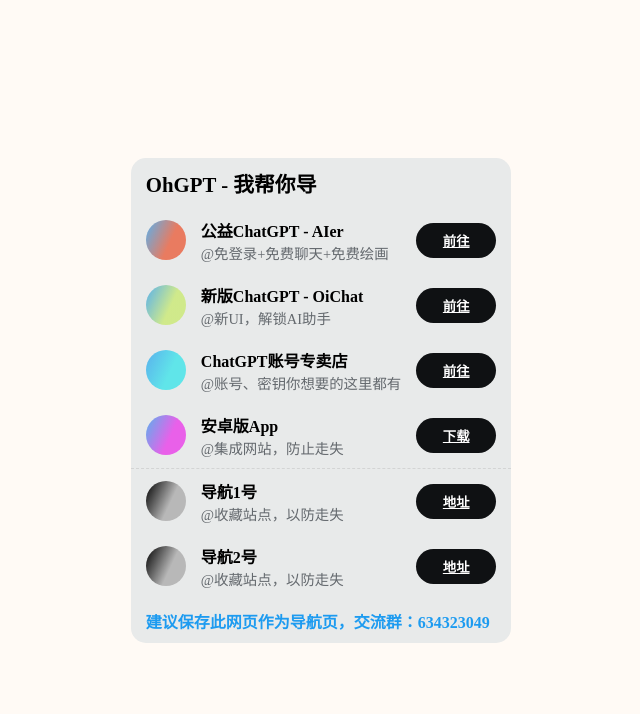
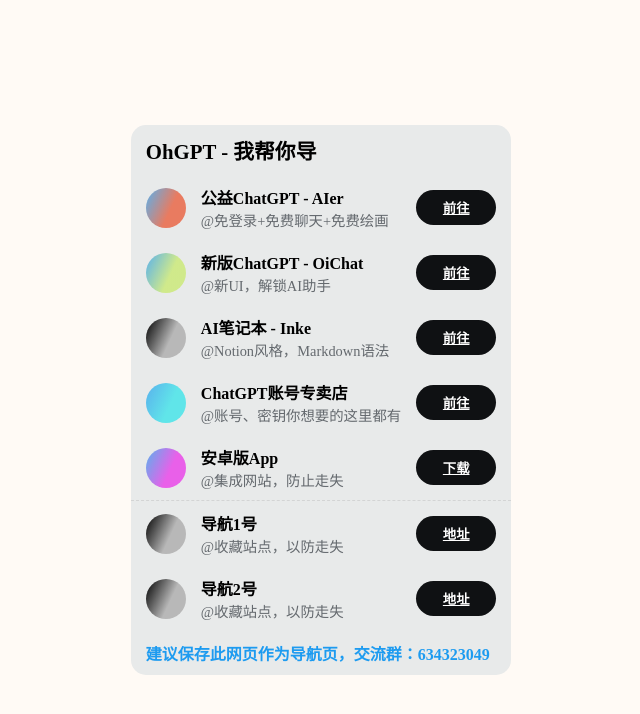
Before and after one commit to gcloudlab/chat-proxy, a website: page index.html in a window 1280 px wide. Shown: the whole page, without its empty margins (319-959 px from the left). Drawn offline with Linux system fonts and the light colour scheme.

Commit message:
Update index.html

```diff
--- a/index.html
+++ b/index.html
@@ -213,6 +213,18 @@
             </div>
           </div>
           <div class="user">
+            <div class="image5"></div>
+            <div class="user__content">
+              <div class="text">
+                <span class="name">AI笔记本 - Inke</span>
+                <p class="username">@Notion风格，Markdown语法</p>
+              </div>
+              <button class="follow">
+                <a href="https://inke.app" target="_blank">前往</a>
+              </button>
+            </div>
+          </div>
+          <div class="user">
             <div class="image3"></div>
             <div class="user__content">
               <div class="text">
```
